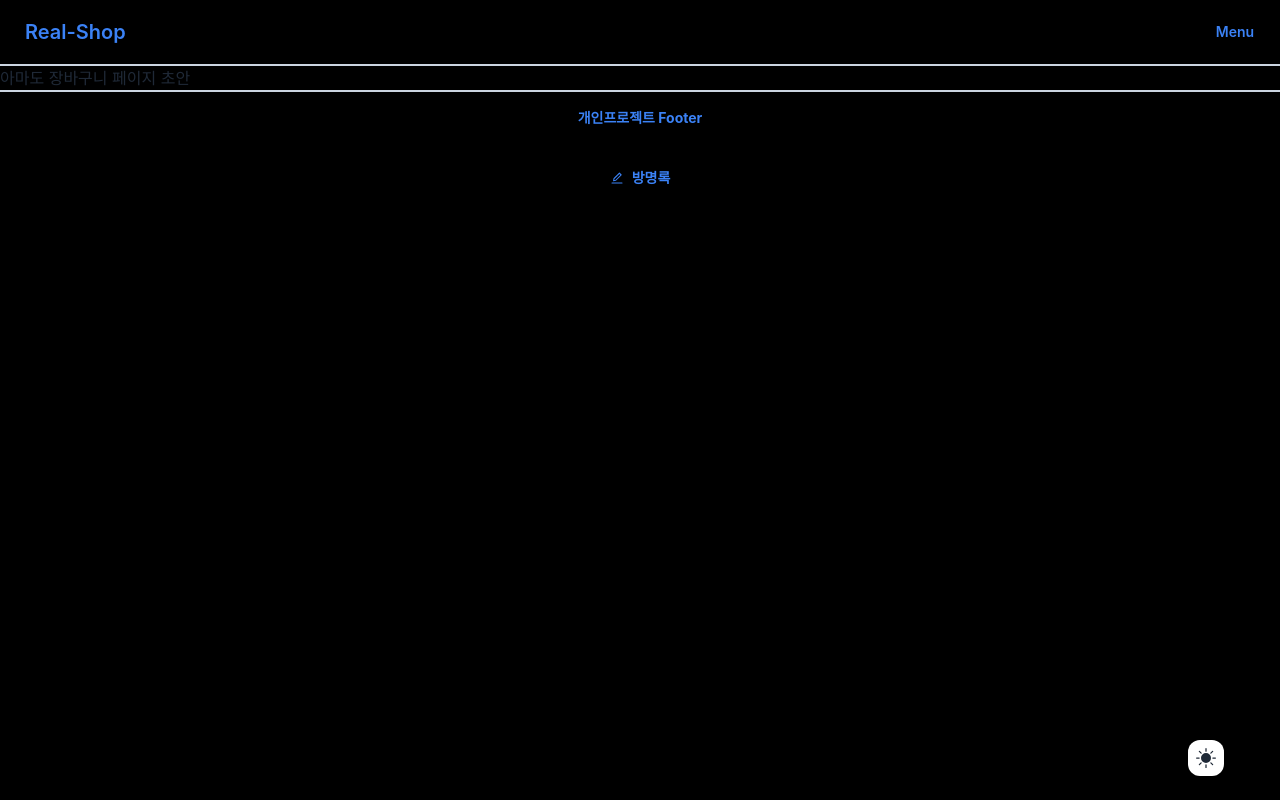
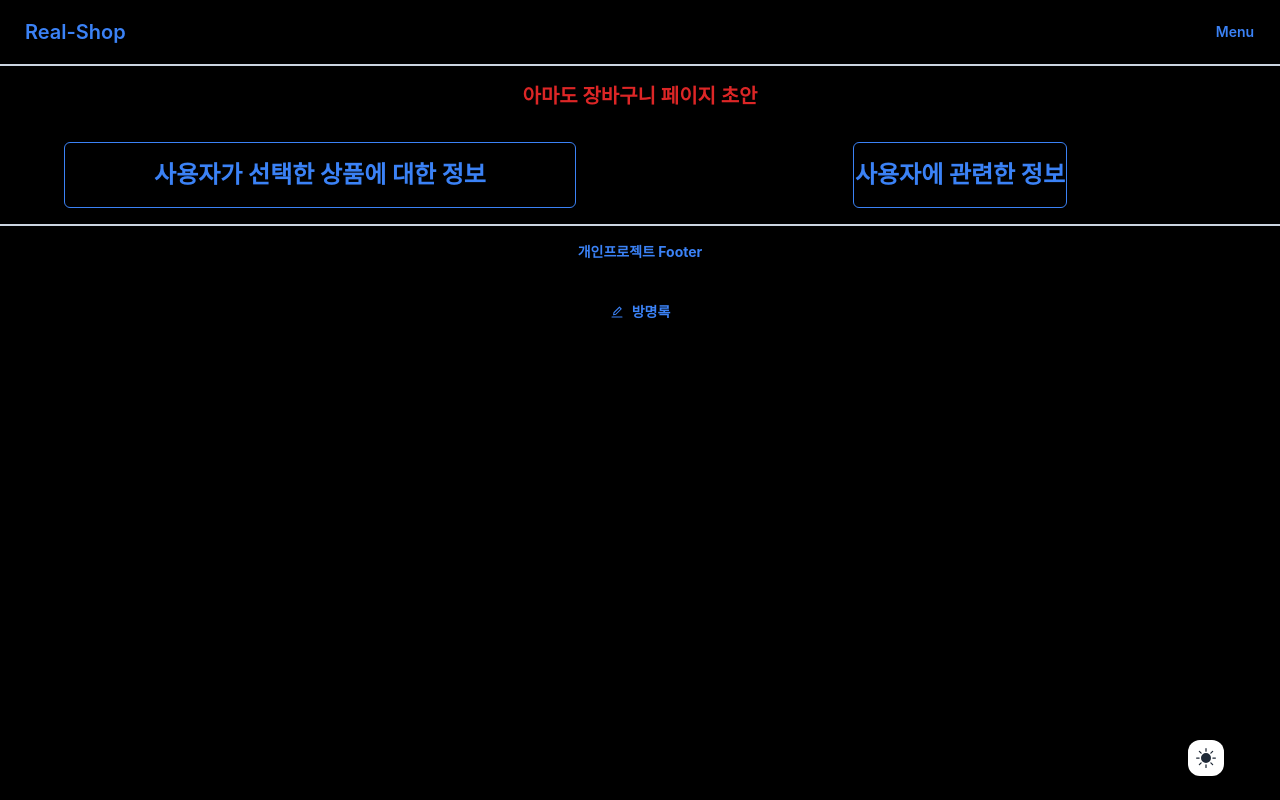
Before and after one commit to Runor0624/Real-Shop, a Next.js app: page /cart in a window 1280 px wide. Built offline with nearby package versions, Linux system fonts and the light colour scheme.

Commit message:
[Add] 일부 UI추가

```diff
--- a/app/cart/page.tsx
+++ b/app/cart/page.tsx
@@ -9,7 +9,19 @@ export const metadata: Metadata = {
 export default function Page() {
   return (
     <>
-      <p>아마도 장바구니 페이지 초안</p>
+      <h1 className='text-red-600 text-center text-xl font-bold py-4'>아마도 장바구니 페이지 초안</h1>
+      <section className='grid grid-cols-2 justify-items-center	my-4'>
+        <div className='w-4/5 border border-blue-500 rounded-md'>
+          <h1 className='text-blue-500 text-center text-2xl font-bold py-4'>
+            사용자가 선택한 상품에 대한 정보
+          </h1>
+        </div>
+        <div className='w-1/3 border border-blue-500 rounded-md'>
+          <h1 className='text-blue-500 text-center text-2xl font-bold py-4'>
+            사용자에 관련한 정보
+          </h1>
+        </div>
+      </section>
     </>
   )
 }
--- /dev/null
+++ b/components/Cart/GoToCartButton.tsx
@@ -0,0 +1,16 @@
+// 장바구니 버튼
+'use client'
+import { useRouter } from 'next/navigation'
+import { AiOutlineShoppingCart } from 'react-icons/ai'
+export default function GoToCartButton () {
+    const router = useRouter()
+
+    return (
+        <button
+          className='btn btn-success text-white w-full my-2'
+          onClick={() => router.push('/cart')}
+        >
+          <AiOutlineShoppingCart /> Cart
+        </button>
+    )
+}
--- a/components/Product/Detail/DetailInfomation.tsx
+++ b/components/Product/Detail/DetailInfomation.tsx
@@ -1,3 +1,4 @@
+import GoToCartButton from '@/components/Cart/GoToCartButton'
 import DetailImage from './DetailImage'
 
 export default function DetailInfomation() {
@@ -13,6 +14,7 @@ export default function DetailInfomation() {
           <h1 className='text-blue-500 text-center text-2xl font-bold py-4'>
             상품 이미지 이외 가격등 정보를 보여주는 부분
           </h1>
+          <GoToCartButton />
         </div>
       </section>
       <DetailImage />
```
